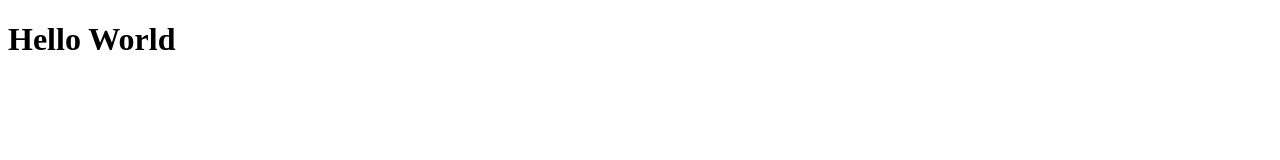
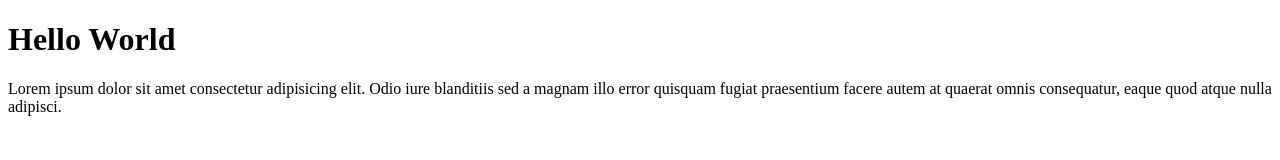
Before and after one commit to sahilgaba97/Web, a plain HTML site: page index.html in a window 1280 px wide. Drawn offline with Linux system fonts and the light colour scheme.

Commit message:
second commit

```diff
--- a/index.html
+++ b/index.html
@@ -8,5 +8,6 @@
 </head>
 <body>
     <h1>Hello World</h1>
+    <p>Lorem ipsum dolor sit amet consectetur adipisicing elit. Odio iure blanditiis sed a magnam illo error quisquam fugiat praesentium facere autem at quaerat omnis consequatur, eaque quod atque nulla adipisci.</p>
 </body>
 </html>
```
